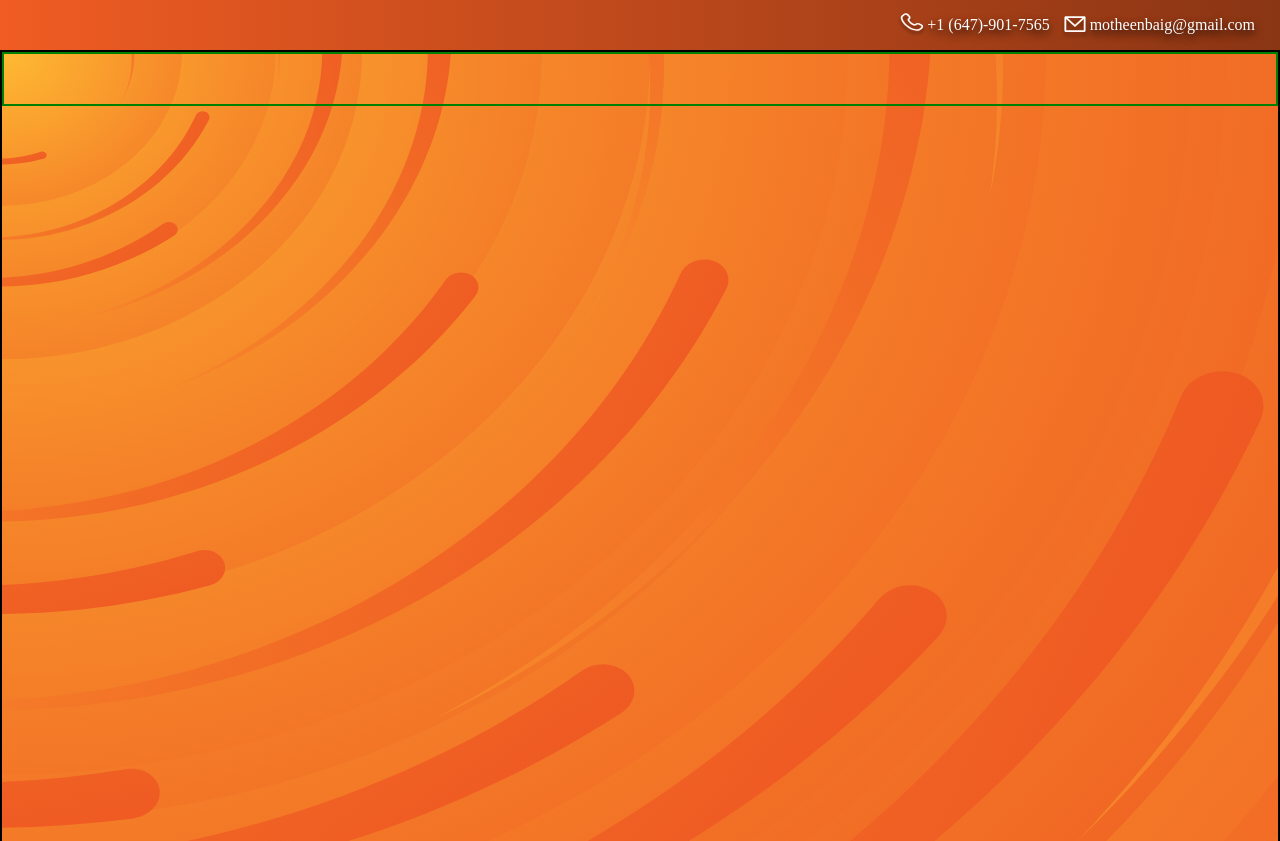
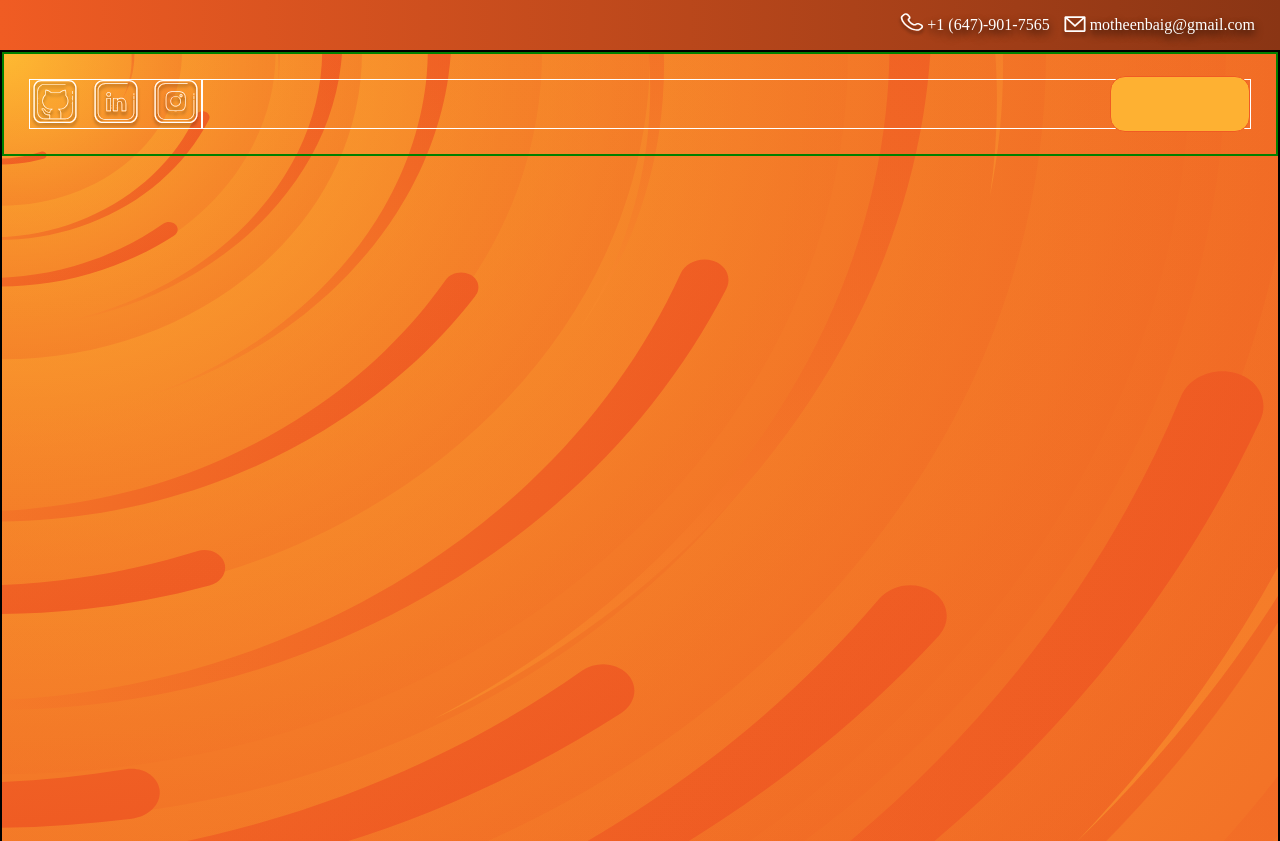
Before and after one commit to motheen-b/website-portfolio, a Vue app: page / in a window 1280 px wide. Shown: the top 841 px of the page. Built offline with nearby package versions, Linux system fonts and the light colour scheme.

Commit message:
Update Hero.vue

```diff
--- a/src/components/Hero.vue
+++ b/src/components/Hero.vue
@@ -1,7 +1,22 @@
 <template>
     <div class="hero-content">
         <div class="hero-content-items">
+            <div class="social-items">
+                <div class="item">
+                    <img src="../assets/github.svg" alt="">
+                </div>
+                <div class="item">
+                    <img src="../assets/linked-in.svg" alt="">
+                </div>
+                <div class="item">
+                    <img src="../assets/instagram.svg" alt="">
+                </div>
+            </div>
+            <div class="buttons">
+                <div class="resume-button">
 
+            </div>
+        </div>
         </div>
     </div>
 </template>
@@ -72,6 +87,43 @@ export default {
         display: flex;
         flex-basis: 100%;
         height: 50px;
+        padding: 25px;
         border: 2px solid green;
     }
+    .social-items {
+        display: flex;
+        width: 200px;
+        justify-content: space-between;
+        border: 1px solid white;
+    }
+    .item {
+        width: 50px;
+        height: 50px;
+    }
+    .item:hover {
+        cursor: pointer;
+        transform: translateY(5px);
+    }
+    .item img {
+        width: 50px;
+        height: 50px;
+    }
+    .buttons {
+        display: flex;
+        justify-content: flex-end;
+        flex-basis: 100%;
+        border: 1px solid white;
+    }
+    .resume-button {
+        align-self: center;
+        background-color: #FEB132;
+        width: 138px;
+        height: 54px;
+        border-radius: 15px;
+        border: 1px solid #F05B23;
+    }
+    .resume-button:hover {
+        cursor: pointer;
+        background-color: #f69f13;
+    }
 </style>
```
